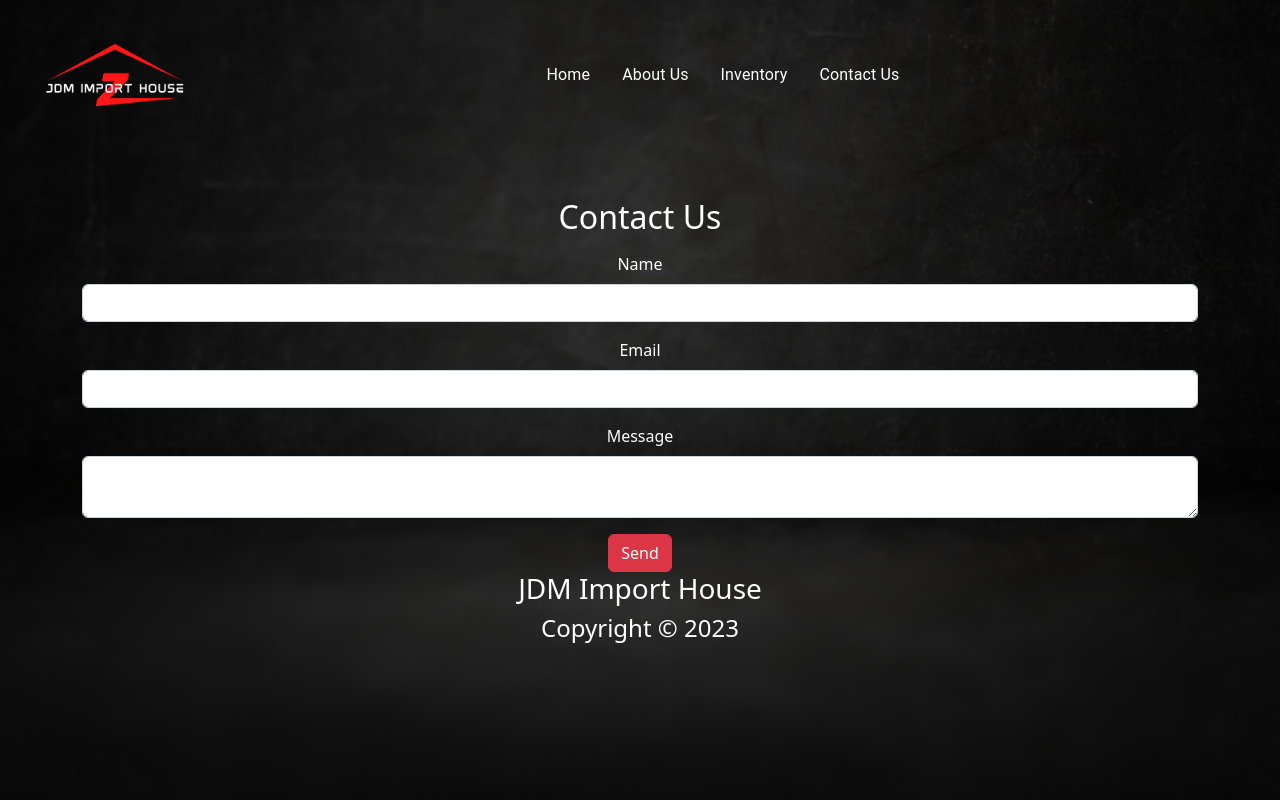
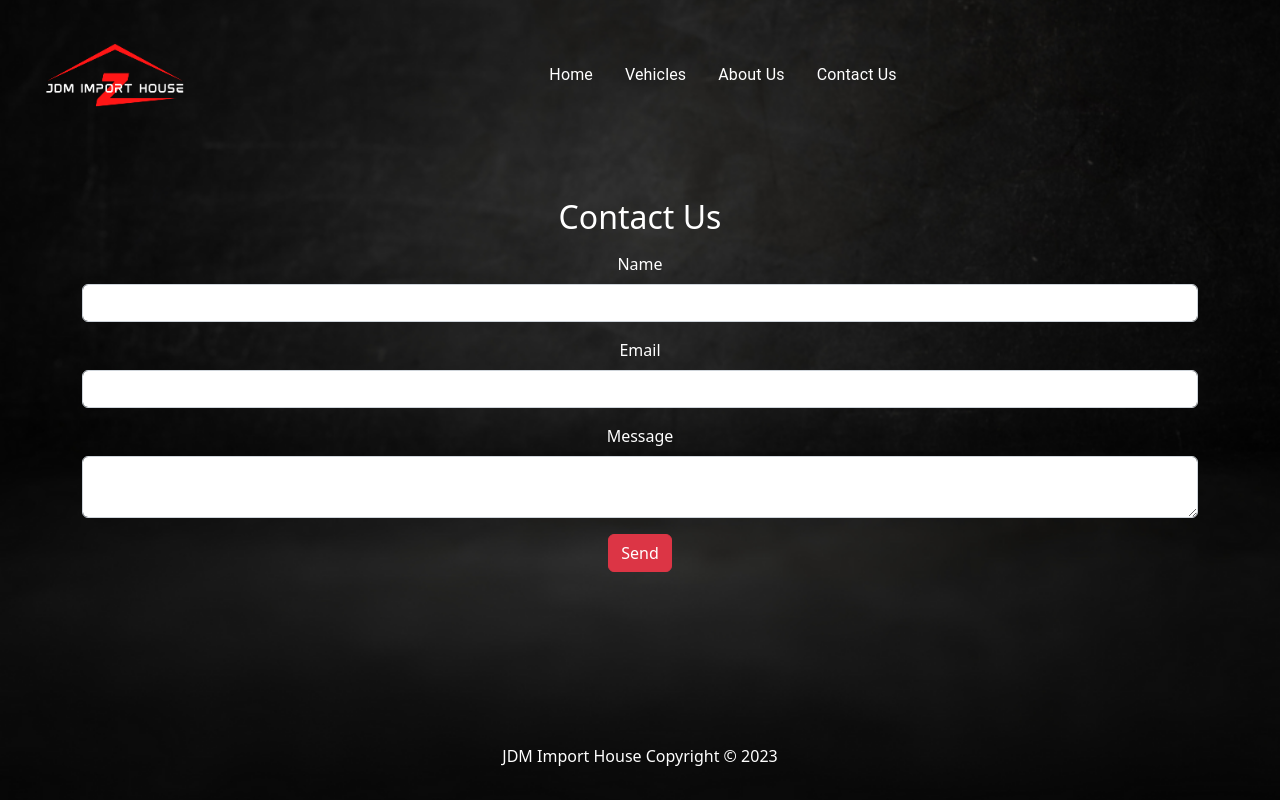
Before and after one commit to samkcrespo/auto-sales-site, a React (Create React App) app in the folder client/: page /contact in a window 1280 px wide. Built offline with nearby package versions, Linux system fonts and the light colour scheme.

Commit message:
adjust footer to sticky, add about us routing, change order of nav elements

```diff
--- a/client/src/App.css
+++ b/client/src/App.css
@@ -45,3 +45,17 @@ font-family: -apple-system, BlinkMacSystemFont, 'Segoe UI', 'Roboto', 'Oxygen',
 code {
 font-family: roboto;
 }
+
+
+
+/* FOOTER */
+
+.footer{
+  margin-top: 1rem;
+  padding: 1rem;
+  /* background-color: black; */
+  position: fixed;
+  bottom: 0;
+  left: 0;
+  width: 100%;
+}
--- a/client/src/App.js
+++ b/client/src/App.js
@@ -5,6 +5,7 @@ import {useState, useEffect} from "react";
 import Nav from './components/Nav'
 import Home from './components/Home';
 import Footer from './components/Footer';
+import About from './components/About';
 import { ThemeProvider, createTheme } from "@mui/material/styles";
 import theme from "./theme";
 import ProductsContainer from './components/ProductsContainer';
@@ -38,6 +39,7 @@ function App() {
                 />
               }
             />
+            <Route path="/about" element={<About/>} />
             <Route path="/products" element={<ProductsContainer products={products}/>} />
             <Route path="/contact" element={<ContactForm/>} />
 
--- a/client/src/components/Footer.js
+++ b/client/src/components/Footer.js
@@ -5,11 +5,12 @@ function Footer() {
   let date = new Date();
   let year = date.getFullYear();
   return (
-   <div>
-        <h3>JDM Import House</h3>
-     <h4>Copyright © {year}</h4>
 
-  </div>
+
+<div className="footer">
+<p> JDM Import House
+     Copyright © {year}</p>
+</div>
   )
 }
 
--- a/client/src/components/Nav.js
+++ b/client/src/components/Nav.js
@@ -91,16 +91,16 @@ function ResponsiveAppBar() {
                   <Typography textAlign="center">Home</Typography>
                   </NavLink>
                 </MenuItem>
-                <MenuItem key="" onClick={handleCloseNavMenu}>
+                 <MenuItem key="" onClick={handleCloseNavMenu}>
+                  <NavLink to="/products" style={{ textDecoration: 'none' }}>
+                 <Typography textAlign="center">Vehicles</Typography>
+                 </NavLink>
+               </MenuItem>
+               <MenuItem key="" onClick={handleCloseNavMenu}>
                 <NavLink to="/about" style={{ textDecoration: 'none'  }}>
                 <Typography textAlign="center">About Us</Typography>
                 </NavLink>
                 </MenuItem>
-                 <MenuItem key="" onClick={handleCloseNavMenu}>
-                  <NavLink to="/products" style={{ textDecoration: 'none' }}>
-                 <Typography textAlign="center">Inventory</Typography>
-                 </NavLink>
-               </MenuItem>
               <MenuItem key="" onClick={handleCloseNavMenu}>
                 <NavLink to="/contact" style={{ textDecoration: 'none'}}>
                <Typography textAlign="center">Contact Us</Typography>
@@ -135,16 +135,16 @@ function ResponsiveAppBar() {
                   <Typography textAlign="center">Home</Typography>
                   </NavLink>
                 </MenuItem>
-                <MenuItem key="" onClick={handleCloseNavMenu}>
+                 <MenuItem key="" onClick={handleCloseNavMenu}>
+                  <NavLink to="/products" style={{ textDecoration: 'none', color: 'white' }}>
+                 <Typography textAlign="center">Vehicles</Typography>
+                 </NavLink>
+               </MenuItem>
+               <MenuItem key="" onClick={handleCloseNavMenu}>
                 <NavLink to="/about" style={{ textDecoration: 'none', color: 'white' }}>
                 <Typography textAlign="center">About Us</Typography>
                 </NavLink>
                 </MenuItem>
-                 <MenuItem key="" onClick={handleCloseNavMenu}>
-                  <NavLink to="/products" style={{ textDecoration: 'none', color: 'white' }}>
-                 <Typography textAlign="center">Inventory</Typography>
-                 </NavLink>
-               </MenuItem>
              <MenuItem key="" onClick={handleCloseNavMenu}>
                 <NavLink to="/contact" style={{ textDecoration: 'none', color: 'white' }}>
                <Typography textAlign="center">Contact Us</Typography>
```
Also changed, not shown: client/src/images/adrian_collage.png (added).
